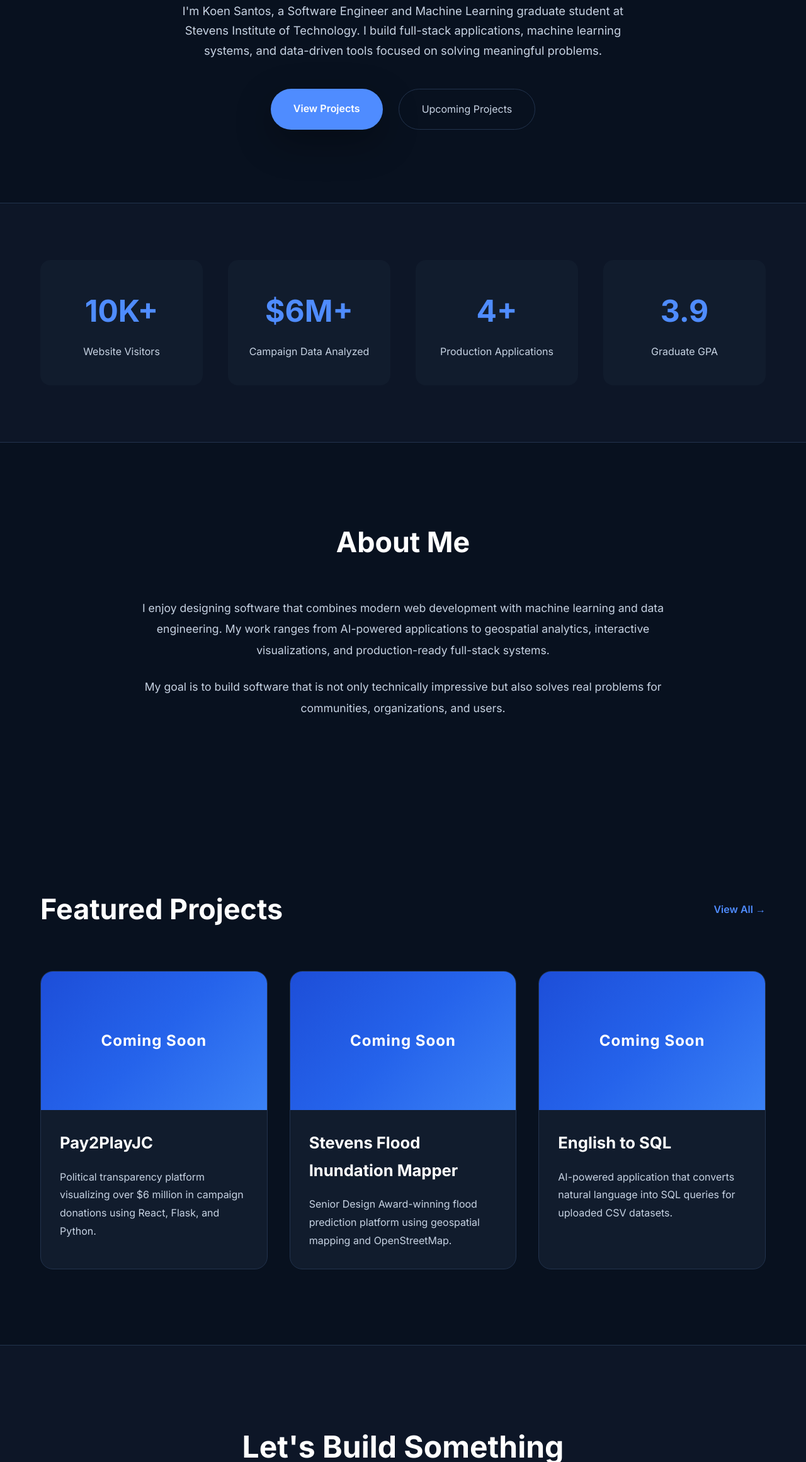
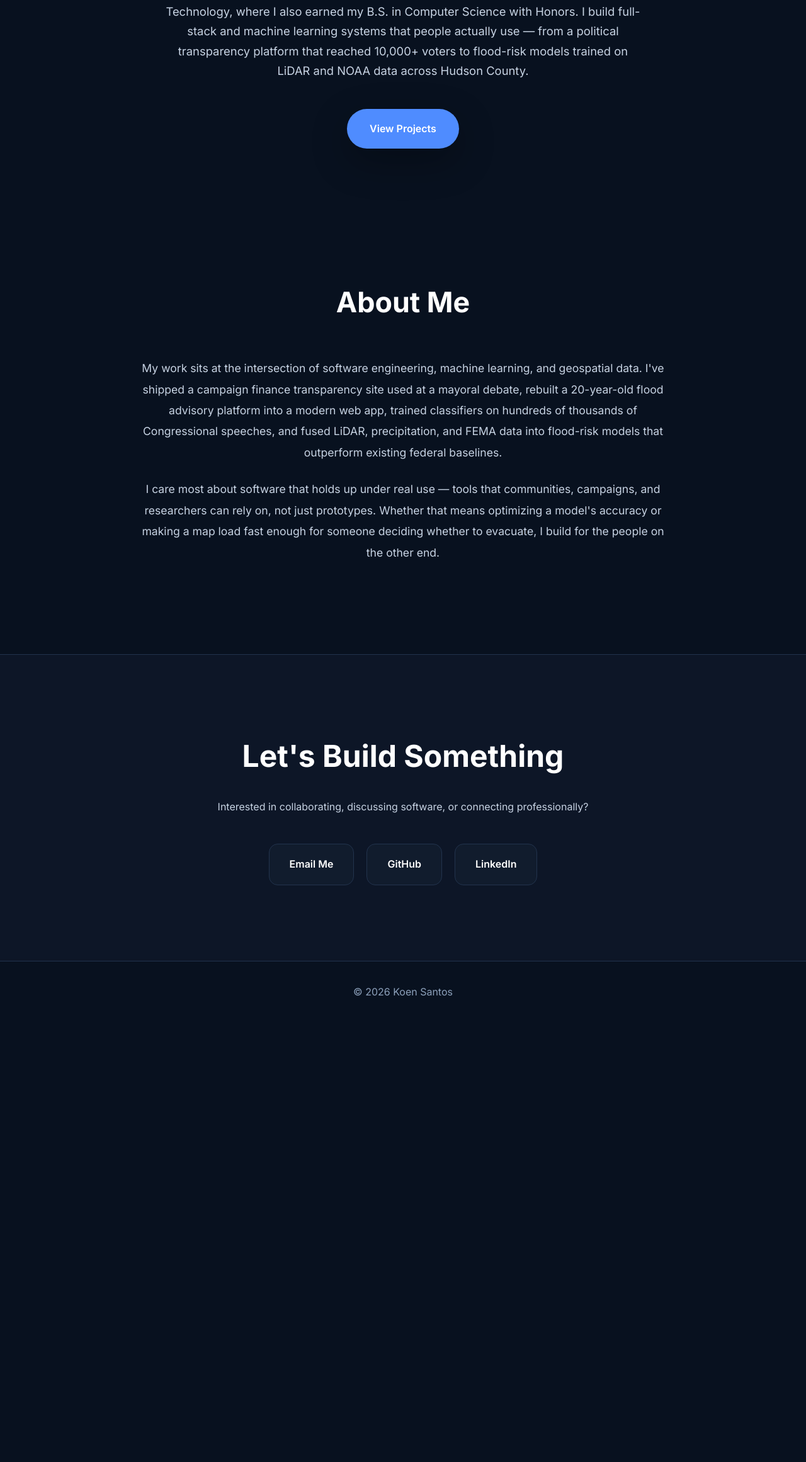
Before and after one commit to koensantos/portfolio_site, a plain HTML site: page index.html in a window 1280 px wide. Shown: the part 478-2800 px from the top of the page at 63% size. After the commit the page ends 2102 px from the top, so only its background shows below. Drawn offline with Linux system fonts and the light colour scheme.

Commit message:
New changes to website

```diff
--- a/index.html
+++ b/index.html
@@ -38,10 +38,8 @@
 
                 <li><a href="projects/index.html">Finished Projects</a></li>
 
-                <li><a href="upcoming/index.html">Upcoming Projects</a></li>
-
                 <li>
-                    <a href="https://github.com/YOUR_USERNAME"
+                    <a href="https://github.com/koensantos"
                         target="_blank">
                         GitHub
                     </a>
@@ -78,10 +76,13 @@
 
             <p class="hero-description">
 
-                I'm Koen Santos, a Software Engineer and Machine Learning
-                graduate student at Stevens Institute of Technology.
-                I build full-stack applications, machine learning systems,
-                and data-driven tools focused on solving meaningful problems.
+                I'm Koen Santos, a Machine Learning graduate student at
+                Stevens Institute of Technology, where I also earned my
+                B.S. in Computer Science with Honors. I build full-stack
+                and machine learning systems that people actually use — from
+                a political transparency platform that reached 10,000+
+                voters to flood-risk models trained on LiDAR and NOAA data
+                across Hudson County.
 
             </p>
 
@@ -93,14 +94,6 @@
                     View Projects
 
                 </a>
-
-                <a class="secondary-button"
-                    href="upcoming/index.html">
-
-                    Upcoming Projects
-
-                </a>
-
             </div>
 
         </div>
@@ -111,6 +104,7 @@
     <!-- Highlights -->
     <!-- ================================= -->
 
+    <!--
     <section class="highlights">
 
         <div class="container">
@@ -119,21 +113,14 @@
 
                 <h2>10K+</h2>
 
-                <p>Website Visitors</p>
+                <p>Pay2PlayJC Visitors</p>
 
             </div>
 
-            <div class="stat">
-
-                <h2>$6M+</h2>
-
-                <p>Campaign Data Analyzed</p>
-
-            </div>
 
             <div class="stat">
 
-                <h2>4+</h2>
+                <h2>3+</h2>
 
                 <p>Production Applications</p>
 
@@ -150,6 +137,7 @@
         </div>
 
     </section>
+    -->
 
     <!-- ================================= -->
     <!-- About -->
@@ -165,19 +153,25 @@
 
             <p>
 
-                I enjoy designing software that combines modern web
-                development with machine learning and data engineering.
-                My work ranges from AI-powered applications to geospatial
-                analytics, interactive visualizations, and production-ready
-                full-stack systems.
+                My work sits at the intersection of software engineering,
+                machine learning, and geospatial data. I've shipped a
+                campaign finance transparency site used at a mayoral debate,
+                rebuilt a 20-year-old flood advisory platform into a modern
+                web app, trained classifiers on hundreds of thousands of
+                Congressional speeches, and fused LiDAR, precipitation, and
+                FEMA data into flood-risk models that outperform existing
+                federal baselines.
 
             </p>
 
             <p>
 
-                My goal is to build software that is not only technically
-                impressive but also solves real problems for communities,
-                organizations, and users.
+                I care most about software that holds up under real use —
+                tools that communities, campaigns, and researchers can rely
+                on, not just prototypes. Whether that means optimizing a
+                model's accuracy or making a map load fast enough for
+                someone deciding whether to evacuate, I build for the
+                people on the other end.
 
             </p>
 
@@ -189,6 +183,7 @@
     <!-- Featured Projects -->
     <!-- ================================= -->
 
+    <!--
     <section class="featured">
 
         <div class="container">
@@ -263,39 +258,13 @@
 
                 </article>
 
-                <article class="project-card">
-
-                    <div class="project-image">
-
-                        Coming Soon
-
-                    </div>
-
-                    <div class="project-info">
-
-                        <h3>
-
-                            English to SQL
-
-                        </h3>
-
-                        <p>
-
-                            AI-powered application that converts natural
-                            language into SQL queries for uploaded CSV
-                            datasets.
-
-                        </p>
-
-                    </div>
-
-                </article>
-
             </div>
 
         </div>
 
     </section>
+
+-->
 
     <!-- ================================= -->
     <!-- Contact -->
@@ -326,7 +295,7 @@
 
                 </a>
 
-                <a href="https://github.com/YOUR_USERNAME"
+                <a href="https://github.com/koensantos"
                     target="_blank">
 
                     GitHub
--- a/styles.css
+++ b/styles.css
@@ -662,23 +662,13 @@ footer p{
 }
 
 .project-card::before{
-
     content:"";
-
     position:absolute;
-
     inset:0;
-
-    background:linear-gradient(
-        135deg,
-        rgba(79,140,255,.08),
-        transparent
-    );
-
+    background:linear-gradient(135deg, rgba(79,140,255,.08), transparent);
     opacity:0;
-
     transition:.3s;
-
+    pointer-events:none;
 }
 
 .project-card:hover::before{
```
Also changed, not shown: projects/index.html (+38 -19 lines).
